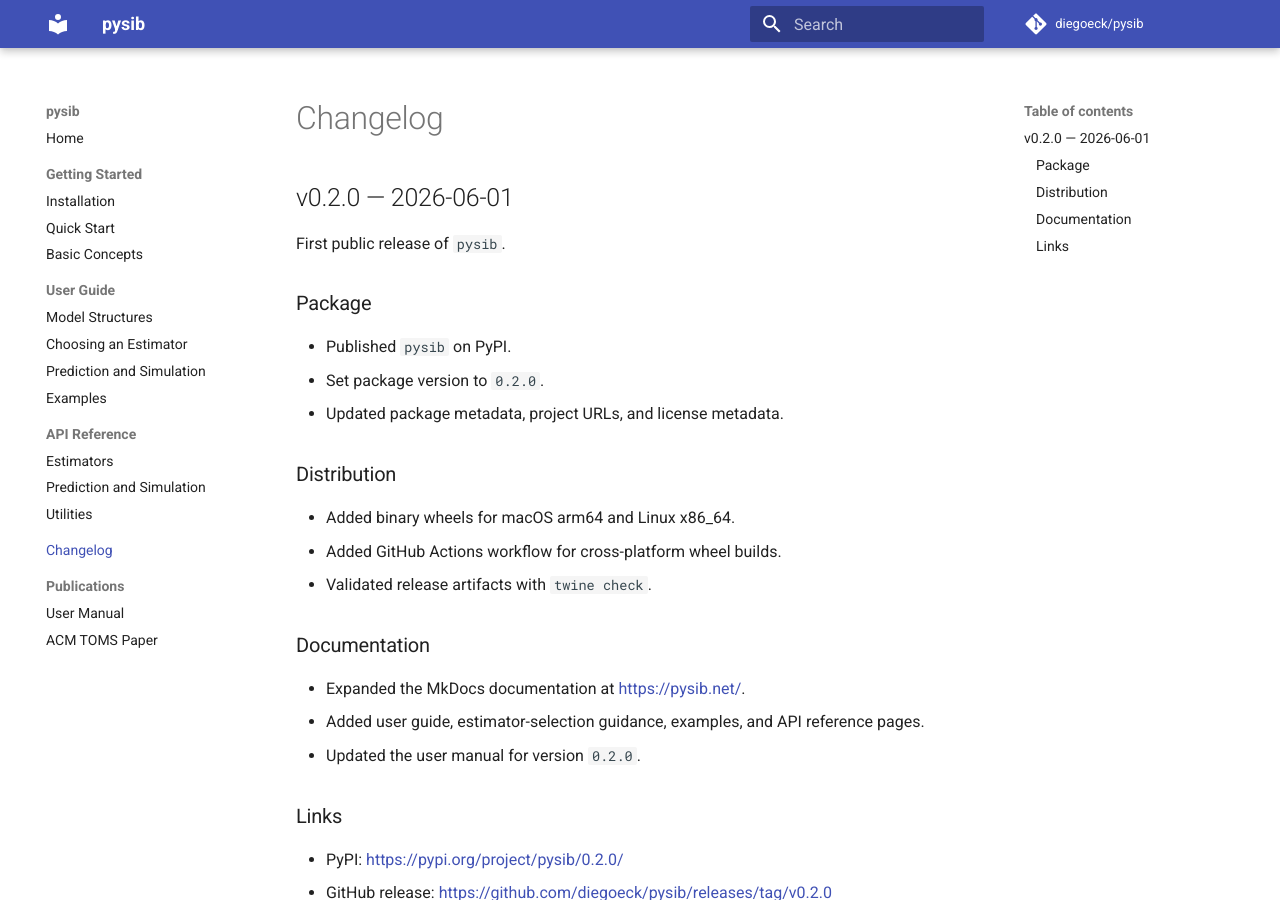
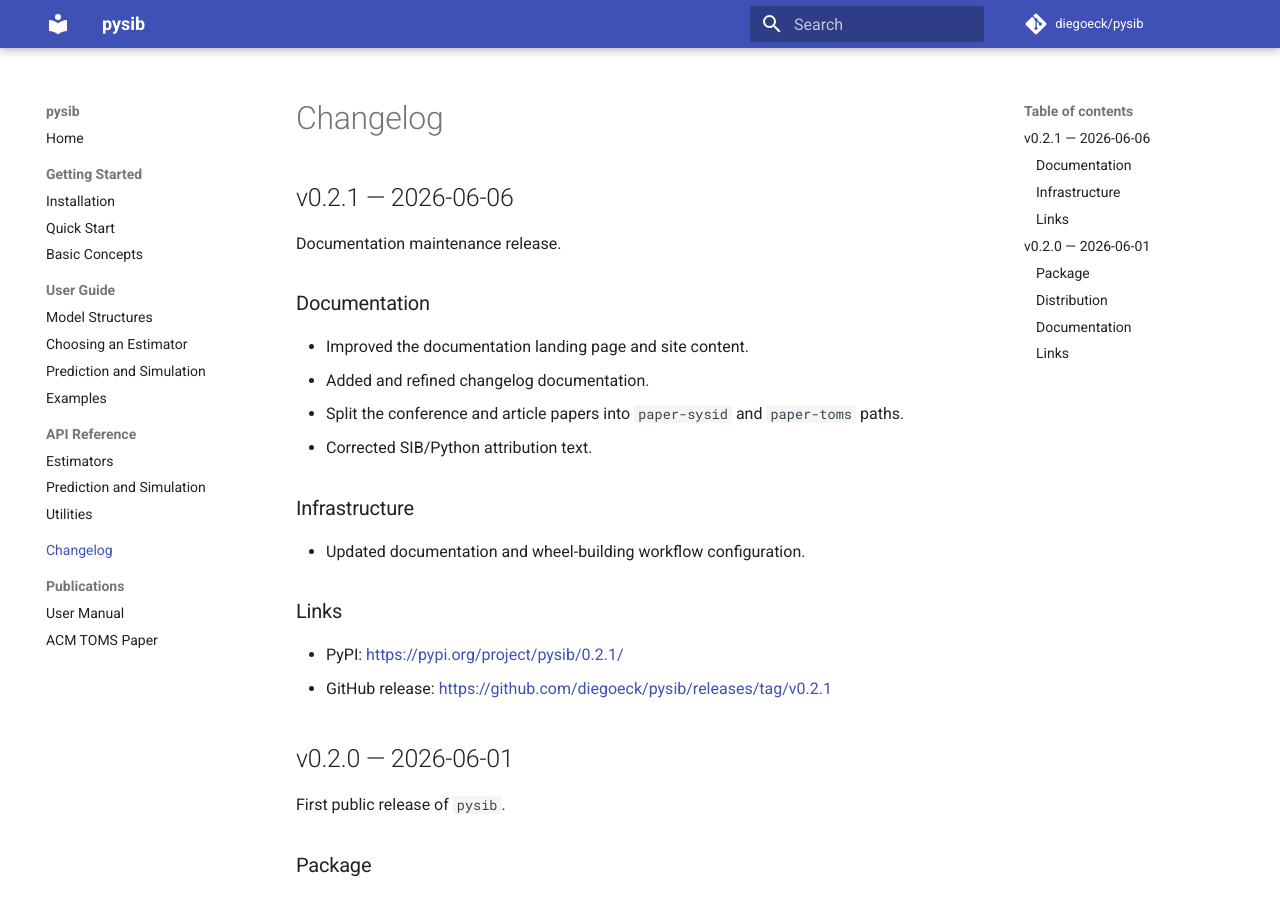
Before and after one commit to diegoeck/pysib, an MkDocs documentation site: the page built from docs/changelog.md, in a window 1280 px wide and 900 px high. Built offline with MkDocs 1.6.1 and Material for MkDocs 9.7.7, drawn with Linux system fonts in a browser that asks for light colours; comment, search, counter and statistics services are not loaded.

Commit message:
Bump version to 0.2.1

```diff
--- a/docs/changelog.md
+++ b/docs/changelog.md
@@ -1,4 +1,24 @@
 # Changelog
+
+## v0.2.1 — 2026-06-06
+
+Documentation maintenance release.
+
+### Documentation
+
+- Improved the documentation landing page and site content.
+- Added and refined changelog documentation.
+- Split the conference and article papers into `paper-sysid` and `paper-toms` paths.
+- Corrected SIB/Python attribution text.
+
+### Infrastructure
+
+- Updated documentation and wheel-building workflow configuration.
+
+### Links
+
+- PyPI: <https://pypi.org/project/pysib/0.2.1/>
+- GitHub release: <https://github.com/diegoeck/pysib/releases/tag/v0.2.1>
 
 ## v0.2.0 — 2026-06-01
 
--- a/pyproject.toml
+++ b/pyproject.toml
@@ -4,7 +4,7 @@ build-backend = "setuptools.build_meta"
 
 [project]
 name = "pysib"
-version = "0.2.0"
+version = "0.2.1"
 description = "System Identification Toolbox (Slow is Better)"
 readme = "README.md"
 license = "MIT"
```
